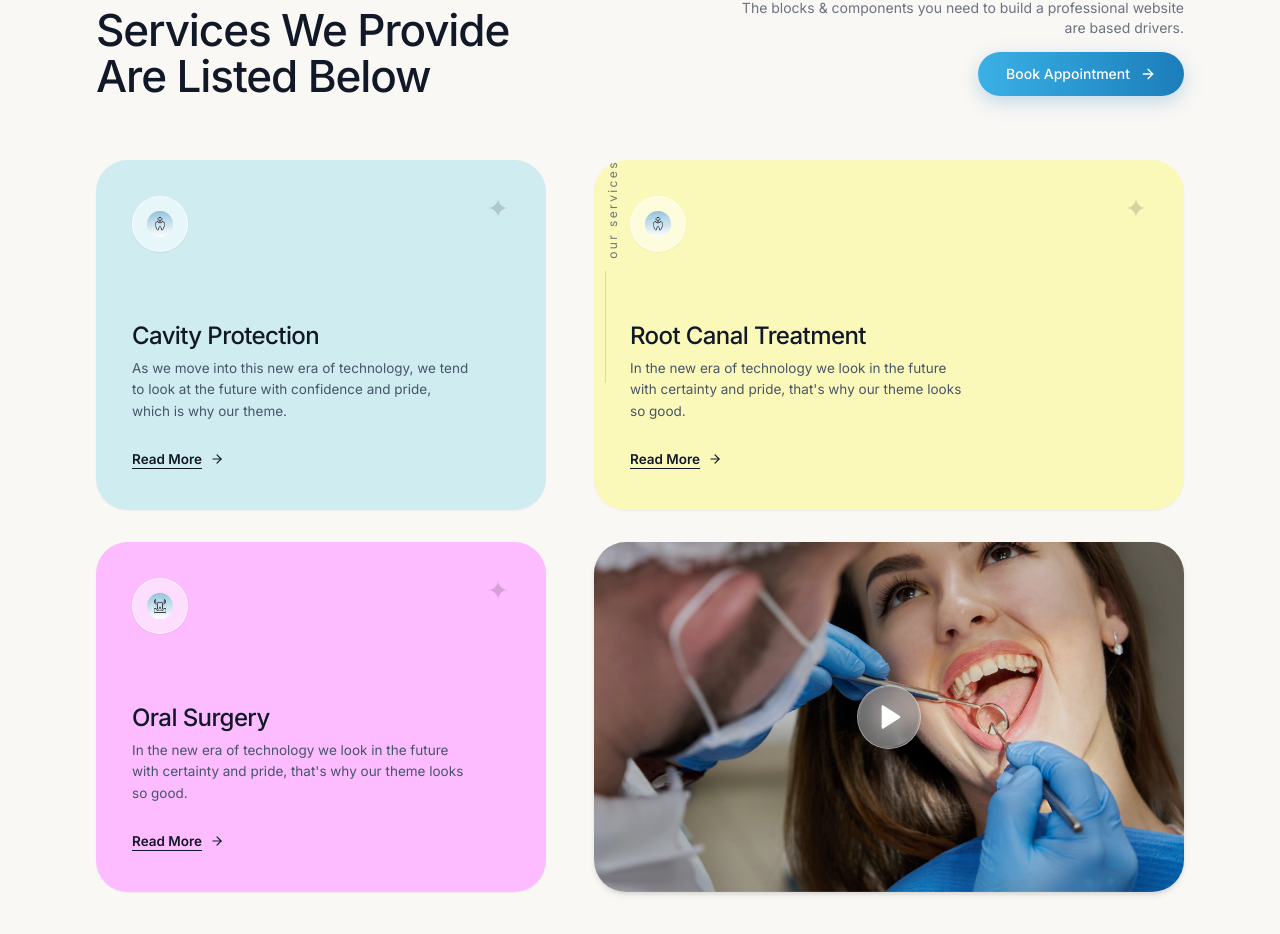
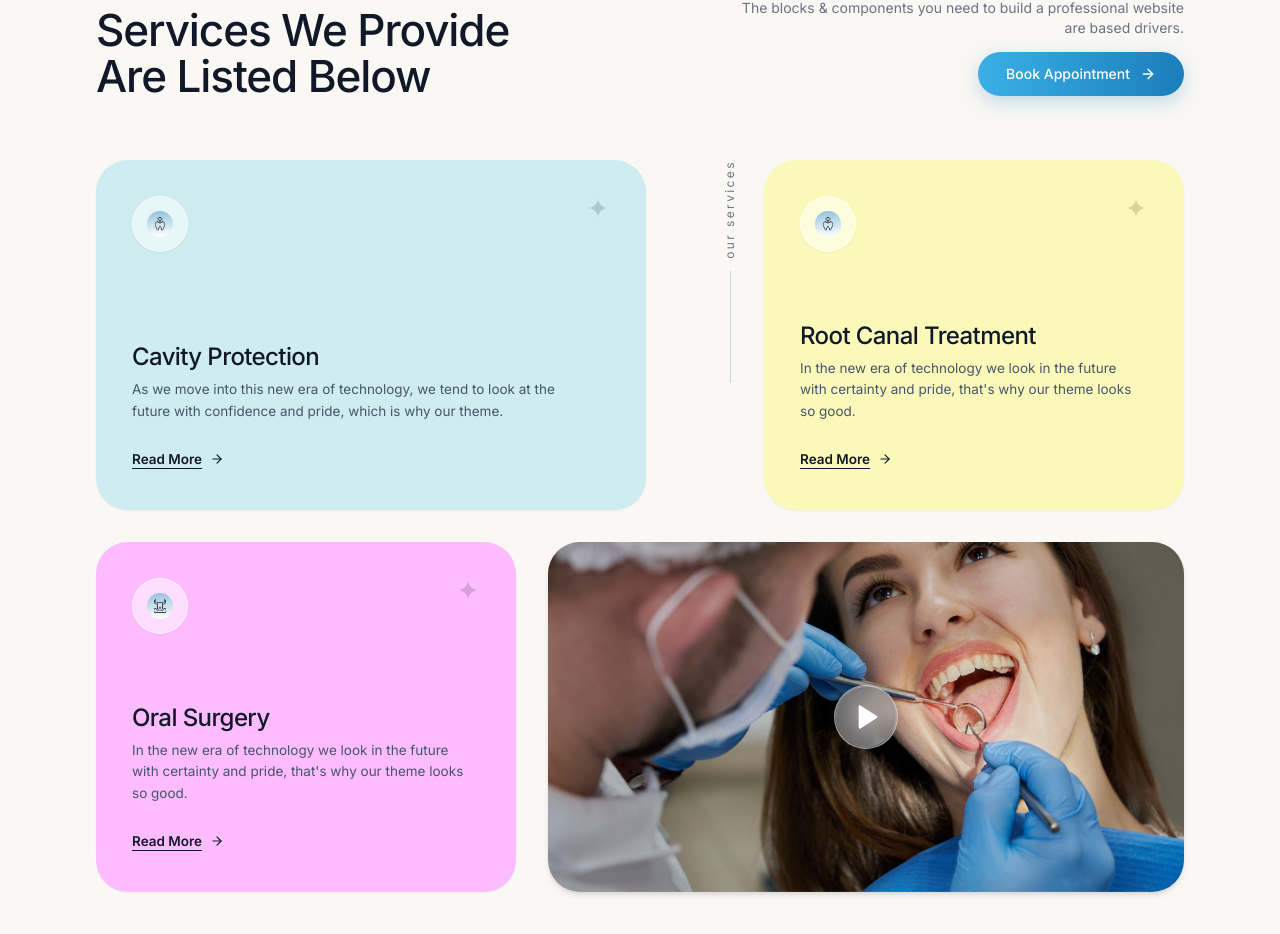
Before and after one commit to Anurag-lakra610/Dentara-, a React (Vite) app: page / in a window 1280 px wide. Shown: the part 1739-2673 px from the top of the page. Built offline with nearby package versions, Linux system fonts and the light colour scheme.

Commit message:
Set Cavity Protection width to 550px, Root Canal & Oral Surgery equal 420px width, position vertical Our Services label in whitespace gap

```diff
--- a/src/App.jsx
+++ b/src/App.jsx
@@ -268,22 +268,22 @@ export default function App() {
             </div>
           </div>
 
-          {/* Service Cards Container (All 4 cards 350px height, Cavity Protection 450px width) */}
+          {/* Service Cards Container (All 4 cards 350px height, Cavity Protection 550px width, Root Canal & Oral Surgery equal 420px width) */}
           <div className="relative flex flex-col gap-6 lg:gap-8">
 
-            {/* Vertical Divider with "our services" text in the whitespace gap, shifted right near Root Canal Treatment box */}
-            <div className="hidden lg:flex absolute left-[470px] xl:left-[500px] top-0 h-[350px] z-10 flex-col items-center pointer-events-none">
-              <span className="text-[#475569]/80 text-[12px] font-normal tracking-[0.2em] lowercase [writing-mode:vertical-lr] rotate-180 mb-3 translate-x-2">
+            {/* Vertical Divider with "our services" text in the whitespace gap, shifted right next to Root Canal Treatment box */}
+            <div className="hidden lg:flex absolute right-[435px] xl:right-[445px] top-0 h-[350px] z-10 flex-col items-center pointer-events-none">
+              <span className="text-[#475569]/80 text-[12px] font-normal tracking-[0.2em] lowercase [writing-mode:vertical-lr] rotate-180 mb-3">
                 our services
               </span>
               <div className="w-[1px] h-28 bg-[#CBD5E1]"></div>
             </div>
 
-            {/* Row 1: Cavity Protection (450px) + Empty Whitespace + Root Canal Treatment */}
-            <div className="flex flex-col lg:flex-row items-stretch gap-6 lg:gap-12">
+            {/* Row 1: Cavity Protection (550px) + Empty Whitespace + Root Canal Treatment (420px) */}
+            <div className="flex flex-col lg:flex-row items-stretch justify-between gap-6 lg:gap-8">
 
-              {/* Card 1: Cavity Protection (Pastel Cyan Blue #CFECF0, Width 450px, Height 350px) */}
-              <div className="w-full lg:w-[450px] flex-shrink-0 bg-[#CFECF0] rounded-[32px] p-7 sm:p-8 lg:p-9 shadow-sm transition-all duration-300 flex flex-col justify-between relative group h-[350px]">
+              {/* Card 1: Cavity Protection (Pastel Cyan Blue #CFECF0, Width 550px, Height 350px) */}
+              <div className="w-full lg:w-[550px] flex-shrink-0 bg-[#CFECF0] rounded-[32px] p-7 sm:p-8 lg:p-9 shadow-sm transition-all duration-300 flex flex-col justify-between relative group h-[350px]">
                 <div className="flex items-start justify-between w-full">
                   <div className="w-14 h-14 rounded-full bg-white/50 border border-white/60 flex items-center justify-center p-3.5 shadow-sm">
                     <img src={iconCavity} alt="Cavity Protection Icon" className="w-7 h-7 object-contain" />
@@ -297,7 +297,7 @@ export default function App() {
                   <h3 className="text-xl sm:text-[24px] font-medium text-[#111827] mb-2 tracking-tight">
                     Cavity Protection
                   </h3>
-                  <p className="text-xs sm:text-[13.5px] text-[#475569] font-normal leading-[1.6] max-w-[340px] mb-6">
+                  <p className="text-xs sm:text-[13.5px] text-[#475569] font-normal leading-[1.6] max-w-md mb-6">
                     As we move into this new era of technology, we tend to look at the future with confidence and pride, which is why our theme.
                   </p>
                   <div>
@@ -309,8 +309,8 @@ export default function App() {
                 </div>
               </div>
 
-              {/* Card 2: Root Canal Treatment (Pastel Cream Yellow #FBF9BA, Height 350px) */}
-              <div className="flex-1 bg-[#FBF9BA] rounded-[32px] p-7 sm:p-8 lg:p-9 shadow-sm transition-all duration-300 flex flex-col justify-between relative group h-[350px]">
+              {/* Card 2: Root Canal Treatment (Pastel Cream Yellow #FBF9BA, Width 420px, Height 350px) */}
+              <div className="w-full lg:w-[420px] flex-shrink-0 bg-[#FBF9BA] rounded-[32px] p-7 sm:p-8 lg:p-9 shadow-sm transition-all duration-300 flex flex-col justify-between relative group h-[350px]">
                 <div className="flex items-start justify-between w-full">
                   <div className="w-14 h-14 rounded-full bg-white/50 border border-white/60 flex items-center justify-center p-3.5 shadow-sm">
                     <img src={iconRootCanal} alt="Root Canal Treatment Icon" className="w-7 h-7 object-contain" />
@@ -337,11 +337,11 @@ export default function App() {
               </div>
             </div>
 
-            {/* Row 2: Oral Surgery (450px) + Video Image Card (Fills remaining width) */}
-            <div className="flex flex-col lg:flex-row items-stretch gap-6 lg:gap-12">
+            {/* Row 2: Oral Surgery (420px - EXACT match with Root Canal Treatment) + Video Image Card (Fills remaining width) */}
+            <div className="flex flex-col lg:flex-row items-stretch gap-6 lg:gap-8">
 
-              {/* Card 3: Oral Surgery (Pastel Lavender Pink #FCBCFF, Width 450px, Height 350px) */}
-              <div className="w-full lg:w-[450px] flex-shrink-0 bg-[#FCBCFF] rounded-[32px] p-7 sm:p-8 lg:p-9 shadow-sm transition-all duration-300 flex flex-col justify-between relative group h-[350px]">
+              {/* Card 3: Oral Surgery (Pastel Lavender Pink #FCBCFF, Width 420px, Height 350px - EXACT match with Root Canal Treatment) */}
+              <div className="w-full lg:w-[420px] flex-shrink-0 bg-[#FCBCFF] rounded-[32px] p-7 sm:p-8 lg:p-9 shadow-sm transition-all duration-300 flex flex-col justify-between relative group h-[350px]">
                 <div className="flex items-start justify-between w-full">
                   <div className="w-14 h-14 rounded-full bg-white/50 border border-white/60 flex items-center justify-center p-3.5 shadow-sm">
                     <img src={iconOralSurgery} alt="Oral Surgery Icon" className="w-7 h-7 object-contain" />
```
